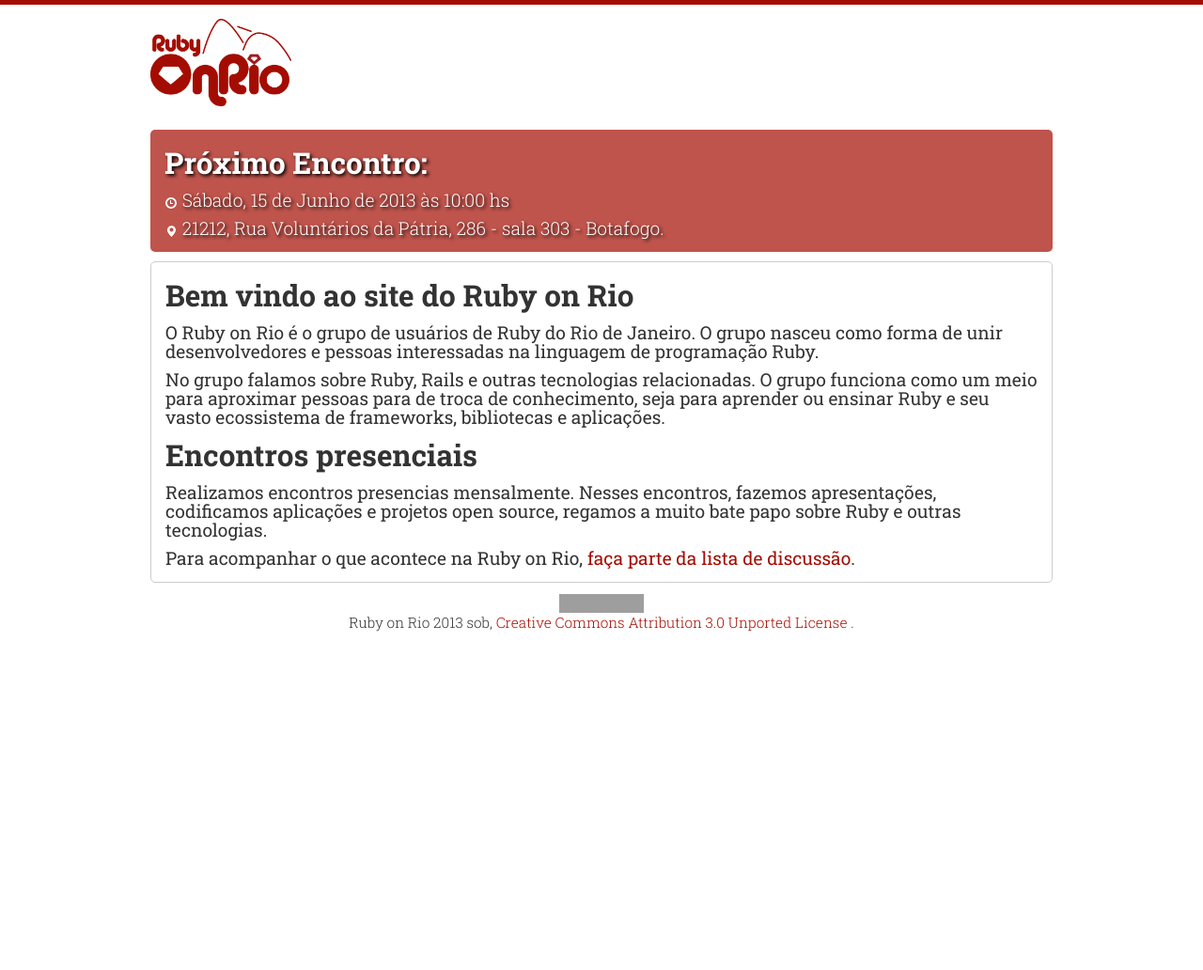
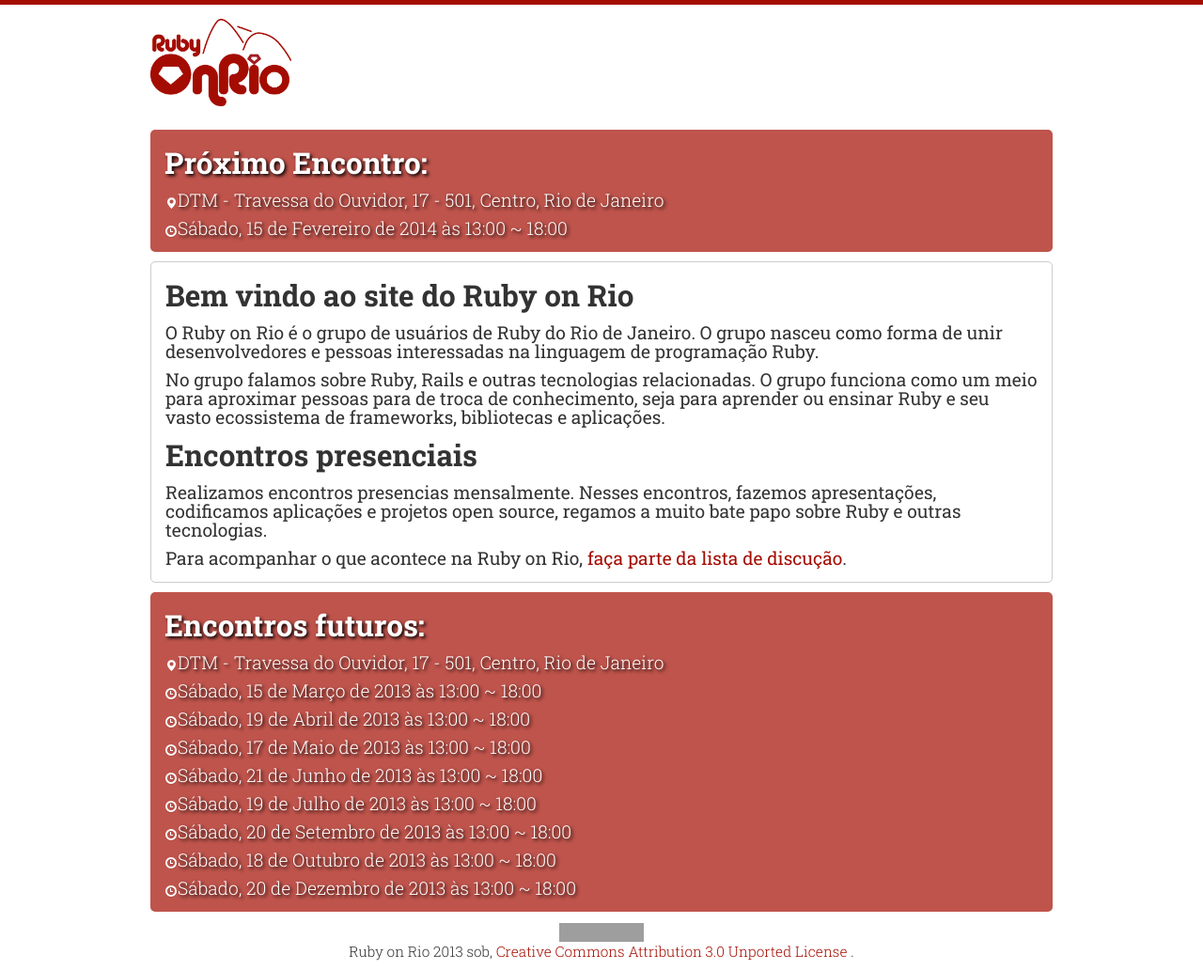
Before and after one commit to rubyonrio/rubyonrio.github.com, a Jekyll site: the page built from index.html, in a window 1280 px wide. Shown: the whole page at 94% size. Built offline with Jekyll 4.4.1, drawn with Linux system fonts in a browser that asks for light colours; before the commit the page ends 900 px from its top, so only the background shows below that; grey boxes are pictures that could not be loaded.

Commit message:
Add meetup calendar for entire year.

```diff
--- a/index.html
+++ b/index.html
@@ -1,14 +1,57 @@
 ---
 layout: default
 title: Ruby on Rio
+
+address: DTM - Travessa do Ouvidor, 17 - 501, Centro, Rio de Janeiro
+events:
+  -
+    day: 15
+    month: Fevereiro
+    status: "next"
+  -
+    day: 15
+    month: Março
+    status: "future"
+  -
+    day: 19
+    month: Abril
+    status: "future"
+  -
+    day: 17
+    month: Maio
+    status: "future"
+  -
+    day: 21
+    month: Junho
+    status: "future"
+  -
+    day: 19
+    month: Julho
+    status: "future"
+  -
+    day: 20
+    month: Setembro
+    status: "future"
+  -
+    day: 18
+    month: Outubro
+    status: "future"
+  -
+    day: 20
+    month: Dezembro
+    status: "future"
 ---
 
 
 <section class="centralized">
   <article class="next-meetup">
     <h2>Próximo Encontro: </h2>
-    <p><i class="icon-time icon-white"></i> Sábado, 15 de Junho de 2013 às 10:00 hs</p>
-    <p><i class="icon-map-marker icon-white"></i> 21212, Rua Voluntários da Pátria, 286 - sala 303 - Botafogo.</p>
+    <p><i class="icon-map-marker icon-white"></i>{{ page.address }}</p>
+    {% for event in page.events %}
+      {% if event.status == "next" %}
+        <p><i class="icon-time icon-white"></i>Sábado, {{ event.day }} de {{ event.month }} de 2014  às 13:00 ~ 18:00</p>
+      {% endif %}
+    {% endfor %}
   </article>
 
   <article class="about">
@@ -19,6 +62,17 @@ title: Ruby on Rio
 
     <h2>Encontros presenciais</h2>
     <p>Realizamos encontros presencias mensalmente. Nesses encontros, fazemos apresentações, codificamos aplicações e projetos open source, regamos a muito bate papo sobre Ruby e outras tecnologias.</p>
-    <p>Para acompanhar o que acontece na Ruby on Rio, <a href="https://groups.google.com/forum/?fromgroupsrubyonrio#!forum/rubyonrio">faça parte da lista de discussão</a>.</p>
+    <p>Para acompanhar o que acontece na Ruby on Rio, <a href="https://groups.google.com/forum/?fromgroupsrubyonrio#!forum/rubyonrio">faça parte da lista de discução</a>.</p>
   </article>
+
+  <article class="next-meetup">
+    <h2>Encontros futuros: </h2>
+    <p><i class="icon-map-marker icon-white"></i>{{ page.address }}</p>
+    {% for event in page.events %}
+      {% if event.status == "future" %}
+        <p><i class="icon-time icon-white"></i>Sábado, {{ event.day }} de {{ event.month }} de 2013  às 13:00 ~ 18:00</p>
+        {% endif %}
+    {% endfor %}
+  </article>
+
 </section>
```
